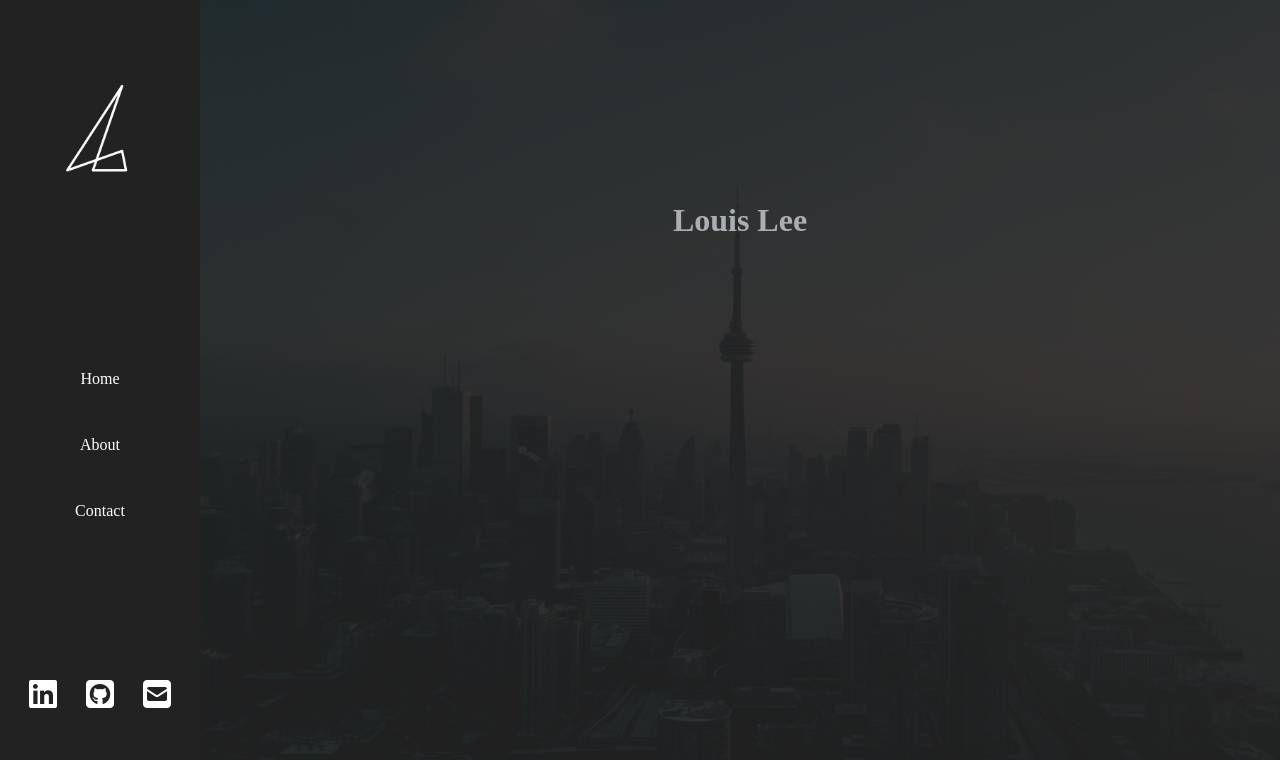
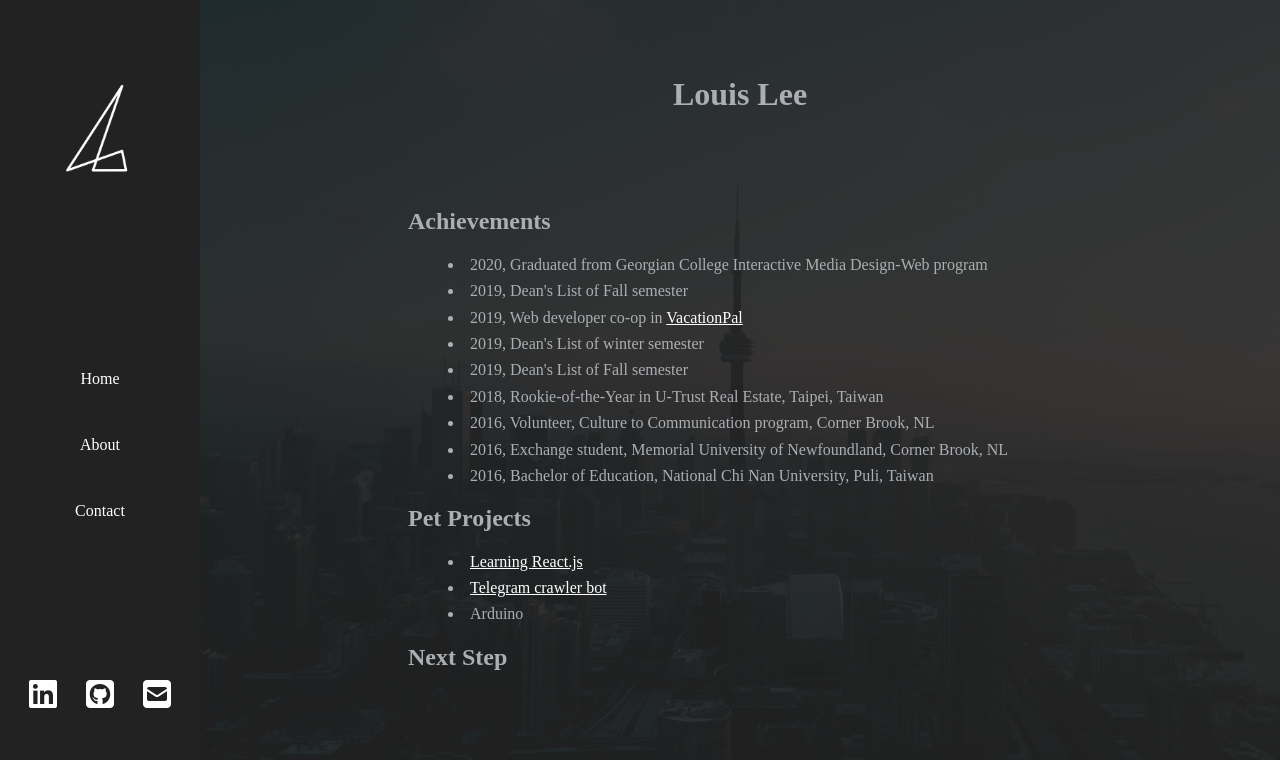
Before and after one commit to yhl234/vue-portfolio, a Vue app: page / in a window 1280 px wide. Both pictures are taken after a click on the link "About". Shown: the top 760 px of the page. Built offline with nearby package versions, Linux system fonts and the light colour scheme; a web font is replaced by a local one.

Commit message:
create about page

```diff
--- /dev/null
+++ b/src/components/About.vue
@@ -0,0 +1,51 @@
+<template>
+  <div class="bottom" v-cloak>
+    <h2>Achievements</h2>
+    <ul>
+      <li>2020, Graduated from Georgian College Interactive Media Design-Web program</li>
+      <li>2019, Dean's List of Fall semester</li>
+      <li>
+        2019, Web developer co-op in
+        <a href="https://www.vacationpal.ca/">VacationPal</a>
+      </li>
+      <li>2019, Dean's List of winter semester</li>
+      <li>2019, Dean's List of Fall semester</li>
+      <li>2018, Rookie-of-the-Year in U-Trust Real Estate, Taipei, Taiwan</li>
+      <li>2016, Volunteer, Culture to Communication program, Corner Brook, NL</li>
+      <li>2016, Exchange student, Memorial University of Newfoundland, Corner Brook, NL</li>
+      <li>2016, Bachelor of Education, National Chi Nan University, Puli, Taiwan</li>
+    </ul>
+    <h2>Pet Projects</h2>
+    <ul>
+      <li>
+        <a href="https://github.com/yhl234/react-interface">Learning React.js</a>
+      </li>
+      <li>
+        <a href="https://github.com/yhl234/play-node-js-crawler">Telegram crawler bot</a>
+      </li>
+      <li>Arduino</li>
+    </ul>
+    <h2>Next Step</h2>
+  </div>
+</template>
+<script>
+export default {
+  name: "about"
+};
+</script>
+<style scoped lang="scss">
+.bottom {
+  margin: 0 10rem;
+}
+ul {
+  // margin: 0 10rem;
+  list-style-position: inside;
+}
+li {
+  text-align: left;
+  margin-bottom: 0.5rem;
+}
+h2 {
+  text-align: left;
+}
+</style>
--- a/src/components/Home.vue
+++ b/src/components/Home.vue
@@ -10,17 +10,22 @@
     <template v-if="this.menu === 'contact'">
       <Contact />
     </template>
+    <template v-if="this.menu === 'about'">
+      <About />
+    </template>
   </div>
 </template>
 <script>
 import Works from "./Works";
 import Contact from "./Contact";
+import About from "./About";
 export default {
   name: "Home",
   props: ["menu"],
   components: {
     Works,
-    Contact
+    Contact,
+    About
   }
 };
 </script>
```
